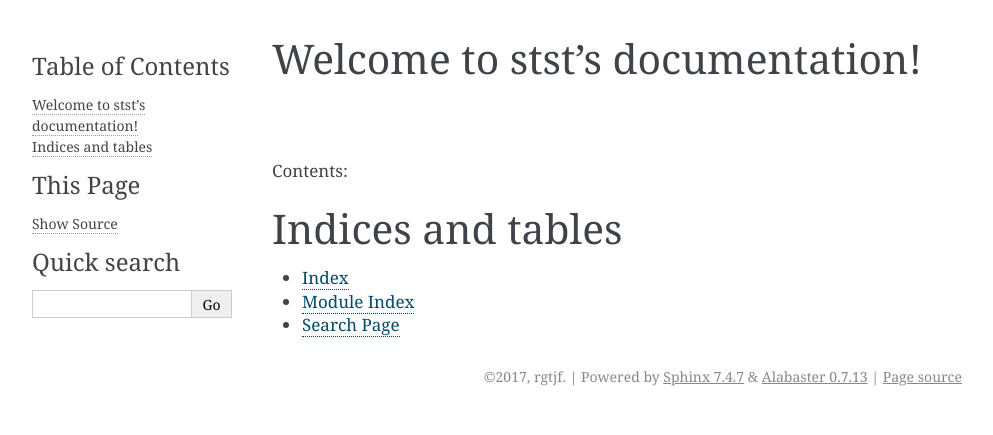
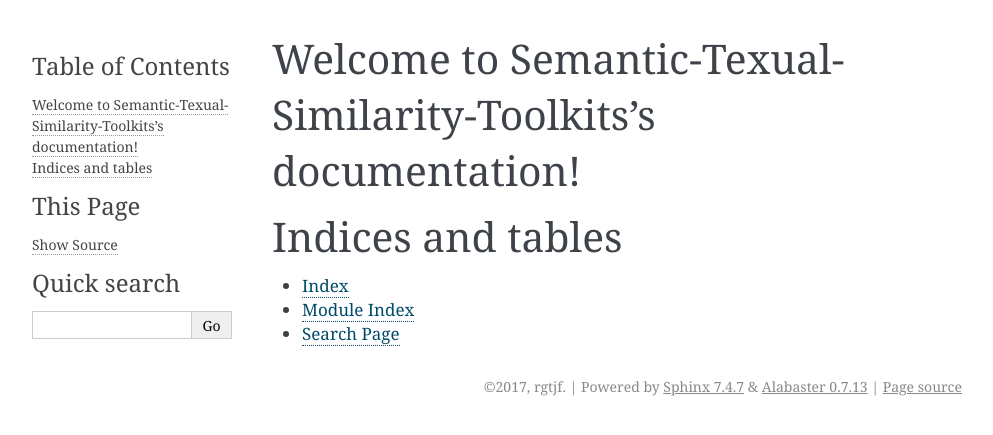
Before and after one commit to rgtjf/Semantic-Texual-Similarity-Toolkits, a Sphinx documentation site: the page built from docs/index.rst, in a window 1280 px wide. Shown: the top 435 px of the page, without its empty margins (148-1141 px from the left). Built offline with Sphinx 7.4.7, drawn with Linux system fonts in a browser that asks for light colours.

Commit message:
update docs

```diff
--- a/docs/conf.py
+++ b/docs/conf.py
@@ -1,8 +1,8 @@
 #!/usr/bin/env python3
 # -*- coding: utf-8 -*-
 #
-# stst documentation build configuration file, created by
-# sphinx-quickstart on Tue Feb 28 09:53:56 2017.
+# Semantic-Texual-Similarity-Toolkits documentation build configuration file, created by
+# sphinx-quickstart on Tue Feb 28 10:12:11 2017.
 #
 # This file is execfile()d with the current directory set to its
 # containing dir.
@@ -13,47 +13,40 @@
 # All configuration values have a default; values that are commented out
 # serve to show the default.
 
-import sys
-import os
-import shlex
-
 # If extensions (or modules to document with autodoc) are in another directory,
 # add these directories to sys.path here. If the directory is relative to the
 # documentation root, use os.path.abspath to make it absolute, like shown here.
-#sys.path.insert(0, os.path.abspath('.'))
+#
+# import os
+# import sys
+# sys.path.insert(0, os.path.abspath('.'))
+
 
 # -- General configuration ------------------------------------------------
 
 # If your documentation needs a minimal Sphinx version, state it here.
-#needs_sphinx = '1.0'
+#
+# needs_sphinx = '1.0'
 
 # Add any Sphinx extension module names here, as strings. They can be
 # extensions coming with Sphinx (named 'sphinx.ext.*') or your custom
 # ones.
-extensions = [
-    'sphinx.ext.autodoc',
-    'sphinx.ext.todo',
-    'sphinx.ext.coverage',
-    'sphinx.ext.mathjax',
-    'sphinx.ext.viewcode',
-]
+extensions = []
 
 # Add any paths that contain templates here, relative to this directory.
 templates_path = ['_templates']
 
 # The suffix(es) of source filenames.
 # You can specify multiple suffix as a list of string:
+#
 # source_suffix = ['.rst', '.md']
 source_suffix = '.rst'
-
-# The encoding of source files.
-#source_encoding = 'utf-8-sig'
 
 # The master toctree document.
 master_doc = 'index'
 
 # General information about the project.
-project = 'stst'
+project = 'Semantic-Texual-Similarity-Toolkits'
 copyright = '2017, rgtjf'
 author = 'rgtjf'
 
@@ -73,185 +66,70 @@
 # Usually you set "language" from the command line for these cases.
 language = None
 
-# There are two options for replacing |today|: either, you set today to some
-# non-false value, then it is used:
-#today = ''
-# Else, today_fmt is used as the format for a strftime call.
-#today_fmt = '%B %d, %Y'
-
 # List of patterns, relative to source directory, that match files and
 # directories to ignore when looking for source files.
-exclude_patterns = ['_build']
-
-# The reST default role (used for this markup: `text`) to use for all
-# documents.
-#default_role = None
-
-# If true, '()' will be appended to :func: etc. cross-reference text.
-#add_function_parentheses = True
-
-# If true, the current module name will be prepended to all description
-# unit titles (such as .. function::).
-#add_module_names = True
-
-# If true, sectionauthor and moduleauthor directives will be shown in the
-# output. They are ignored by default.
-#show_authors = False
+# This patterns also effect to html_static_path and html_extra_path
+exclude_patterns = ['_build', 'Thumbs.db', '.DS_Store']
 
 # The name of the Pygments (syntax highlighting) style to use.
 pygments_style = 'sphinx'
 
-# A list of ignored prefixes for module index sorting.
-#modindex_common_prefix = []
-
-# If true, keep warnings as "system message" paragraphs in the built documents.
-#keep_warnings = False
-
 # If true, `todo` and `todoList` produce output, else they produce nothing.
-todo_include_todos = True
+todo_include_todos = False
 
 
 # -- Options for HTML output ----------------------------------------------
 
 # The theme to use for HTML and HTML Help pages.  See the documentation for
 # a list of builtin themes.
+#
 html_theme = 'alabaster'
 
 # Theme options are theme-specific and customize the look and feel of a theme
 # further.  For a list of options available for each theme, see the
 # documentation.
-#html_theme_options = {}
-
-# Add any paths that contain custom themes here, relative to this directory.
-#html_theme_path = []
-
-# The name for this set of Sphinx documents.  If None, it defaults to
-# "<project> v<release> documentation".
-#html_title = None
-
-# A shorter title for the navigation bar.  Default is the same as html_title.
-#html_short_title = None
-
-# The name of an image file (relative to this directory) to place at the top
-# of the sidebar.
-#html_logo = None
-
-# The name of an image file (within the static path) to use as favicon of the
-# docs.  This file should be a Windows icon file (.ico) being 16x16 or 32x32
-# pixels large.
-#html_favicon = None
+#
+# html_theme_options = {}
 
 # Add any paths that contain custom static files (such as style sheets) here,
 # relative to this directory. They are copied after the builtin static files,
 # so a file named "default.css" will overwrite the builtin "default.css".
 html_static_path = ['_static']
 
-# Add any extra paths that contain custom files (such as robots.txt or
-# .htaccess) here, relative to this directory. These files are copied
-# directly to the root of the documentation.
-#html_extra_path = []
 
-# If not '', a 'Last updated on:' timestamp is inserted at every page bottom,
-# using the given strftime format.
-#html_last_updated_fmt = '%b %d, %Y'
-
-# If true, SmartyPants will be used to convert quotes and dashes to
-# typographically correct entities.
-#html_use_smartypants = True
-
-# Custom sidebar templates, maps document names to template names.
-#html_sidebars = {}
-
-# Additional templates that should be rendered to pages, maps page names to
-# template names.
-#html_additional_pages = {}
-
-# If false, no module index is generated.
-#html_domain_indices = True
-
-# If false, no index is generated.
-#html_use_index = True
-
-# If true, the index is split into individual pages for each letter.
-#html_split_index = False
-
-# If true, links to the reST sources are added to the pages.
-#html_show_sourcelink = True
-
-# If true, "Created using Sphinx" is shown in the HTML footer. Default is True.
-#html_show_sphinx = True
-
-# If true, "(C) Copyright ..." is shown in the HTML footer. Default is True.
-#html_show_copyright = True
-
-# If true, an OpenSearch description file will be output, and all pages will
-# contain a <link> tag referring to it.  The value of this option must be the
-# base URL from which the finished HTML is served.
-#html_use_opensearch = ''
-
-# This is the file name suffix for HTML files (e.g. ".xhtml").
-#html_file_suffix = None
-
-# Language to be used for generating the HTML full-text search index.
-# Sphinx supports the following languages:
-#   'da', 'de', 'en', 'es', 'fi', 'fr', 'h', 'it', 'ja'
-#   'nl', 'no', 'pt', 'ro', 'r', 'sv', 'tr'
-#html_search_language = 'en'
-
-# A dictionary with options for the search language support, empty by default.
-# Now only 'ja' uses this config value
-#html_search_options = {'type': 'default'}
-
-# The name of a javascript file (relative to the configuration directory) that
-# implements a search results scorer. If empty, the default will be used.
-#html_search_scorer = 'scorer.js'
+# -- Options for HTMLHelp output ------------------------------------------
 
 # Output file base name for HTML help builder.
-htmlhelp_basename = 'ststdoc'
+htmlhelp_basename = 'Semantic-Texual-Similarity-Toolkitsdoc'
+
 
 # -- Options for LaTeX output ---------------------------------------------
 
 latex_elements = {
-# The paper size ('letterpaper' or 'a4paper').
-#'papersize': 'letterpaper',
+    # The paper size ('letterpaper' or 'a4paper').
+    #
+    # 'papersize': 'letterpaper',
 
-# The font size ('10pt', '11pt' or '12pt').
-#'pointsize': '10pt',
+    # The font size ('10pt', '11pt' or '12pt').
+    #
+    # 'pointsize': '10pt',
 
-# Additional stuff for the LaTeX preamble.
-#'preamble': '',
+    # Additional stuff for the LaTeX preamble.
+    #
+    # 'preamble': '',
 
-# Latex figure (float) alignment
-#'figure_align': 'htbp',
+    # Latex figure (float) alignment
+    #
+    # 'figure_align': 'htbp',
 }
 
 # Grouping the document tree into LaTeX files. List of tuples
 # (source start file, target name, title,
 #  author, documentclass [howto, manual, or own class]).
 latex_documents = [
-  (master_doc, 'stst.tex', 'stst Documentation',
-   'rgtjf', 'manual'),
+    (master_doc, 'Semantic-Texual-Similarity-Toolkits.tex', 'Semantic-Texual-Similarity-Toolkits Documentation',
+     'rgtjf', 'manual'),
 ]
-
-# The name of an image file (relative to this directory) to place at the top of
-# the title page.
-#latex_logo = None
-
-# For "manual" documents, if this is true, then toplevel headings are parts,
-# not chapters.
-#latex_use_parts = False
-
-# If true, show page references after internal links.
-#latex_show_pagerefs = False
-
-# If true, show URL addresses after external links.
-#latex_show_urls = False
-
-# Documents to append as an appendix to all manuals.
-#latex_appendices = []
-
-# If false, no module index is generated.
-#latex_domain_indices = True
 
 
 # -- Options for manual page output ---------------------------------------
@@ -259,12 +137,9 @@
 # One entry per manual page. List of tuples
 # (source start file, name, description, authors, manual section).
 man_pages = [
-    (master_doc, 'stst', 'stst Documentation',
+    (master_doc, 'semantic-texual-similarity-toolkits', 'Semantic-Texual-Similarity-Toolkits Documentation',
      [author], 1)
 ]
-
-# If true, show URL addresses after external links.
-#man_show_urls = False
 
 
 # -- Options for Texinfo output -------------------------------------------
@@ -273,28 +148,7 @@
 # (source start file, target name, title, author,
 #  dir menu entry, description, category)
 texinfo_documents = [
-  (master_doc, 'stst', 'stst Documentation',
-   author, 'stst', 'One line description of project.',
-   'Miscellaneous'),
+    (master_doc, 'Semantic-Texual-Similarity-Toolkits', 'Semantic-Texual-Similarity-Toolkits Documentation',
+     author, 'Semantic-Texual-Similarity-Toolkits', 'One line description of project.',
+     'Miscellaneous'),
 ]
-
-# Documents to append as an appendix to all manuals.
-#texinfo_appendices = []
-
-# If false, no module index is generated.
-#texinfo_domain_indices = True
-
-# How to display URL addresses: 'footnote', 'no', or 'inline'.
-#texinfo_show_urls = 'footnote'
-
-# If true, do not generate a @detailmenu in the "Top" node's menu.
-#texinfo_no_detailmenu = False
-
-
-from recommonmark.parser import CommonMarkParser
-
-source_parsers = {
-    '.md': CommonMarkParser,
-}
-
-source_suffix = ['.rst', '.md']
--- a/docs/index.rst
+++ b/docs/index.rst
@@ -1,15 +1,14 @@
-.. stst documentation master file, created by
-   sphinx-quickstart on Tue Feb 28 09:53:56 2017.
+.. Semantic-Texual-Similarity-Toolkits documentation master file, created by
+   sphinx-quickstart on Tue Feb 28 10:12:11 2017.
    You can adapt this file completely to your liking, but it should at least
    contain the root `toctree` directive.
 
-Welcome to stst's documentation!
-================================
-
-Contents:
+Welcome to Semantic-Texual-Similarity-Toolkits's documentation!
+===============================================================
 
 .. toctree::
    :maxdepth: 2
+   :caption: Contents:
 
 
 
```
Also changed, not shown: 2 other files.
